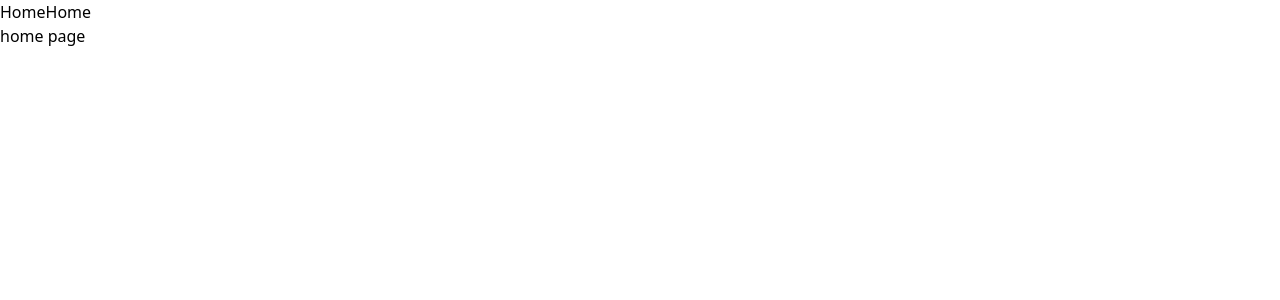
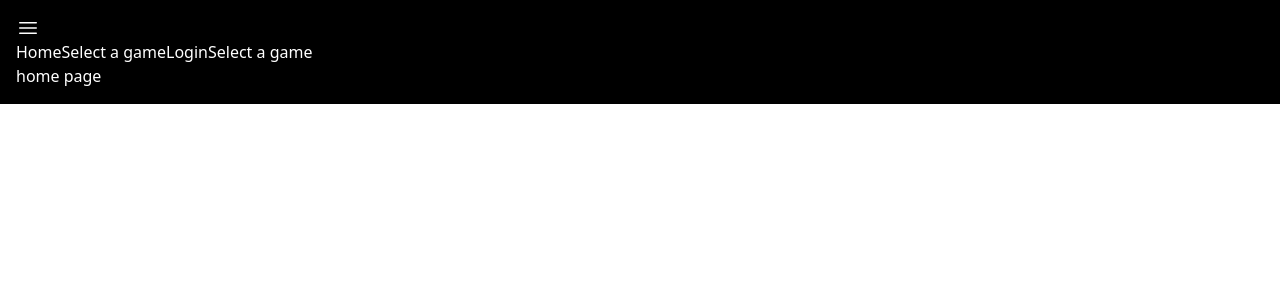
Before and after one commit to ishaaq08/react-and-relax, a React (Vite) app in the folder client/: page / in a window 1280 px wide. Shown: the top 300 px of the page. Built offline with nearby package versions, Linux system fonts and the light colour scheme.

Commit message:
added jsx for header

```diff
--- a/client/package.json
+++ b/client/package.json
@@ -7,6 +7,7 @@
     "dev": "vite"
   },
   "dependencies": {
+    "framer-motion": "^10.16.4",
     "react": "^18.2.0",
     "react-dom": "^18.2.0",
     "react-router-dom": "^6.4.2"
--- a/client/src/components/Header/index.jsx
+++ b/client/src/components/Header/index.jsx
@@ -1,14 +1,21 @@
+import { motion } from 'framer-motion';
 import { NavLink, Outlet } from 'react-router-dom';
+import { Hamburger } from '../Icons';
 
 const index = () => {
   return (
-    <>
+    <header className="bg-black text-white p-4">
+      <div>
+        <Hamburger />
+      </div>
       <nav>
         <NavLink to="/">Home</NavLink>
-        <NavLink to="/games">Home</NavLink>
+        <NavLink to="/games">Select a game</NavLink>
+        <NavLink to="/games">Login</NavLink>
+        <NavLink to="/games">Select a game</NavLink>
       </nav>
       <Outlet />
-    </>
+    </header>
   );
 };
 export default index;
--- a/client/src/components/Icons/index.jsx
+++ b/client/src/components/Icons/index.jsx
@@ -35,3 +35,22 @@ export const Ellipsis = () => {
     </svg>
   );
 };
+
+export const Logo = () => {
+  return (
+    <svg
+      xmlns="http://www.w3.org/2000/svg"
+      fill="none"
+      viewBox="0 0 24 24"
+      strokeWidth={1.5}
+      stroke="currentColor"
+      className="w-6 h-6"
+    >
+      <path
+        strokeLinecap="round"
+        strokeLinejoin="round"
+        d="M6.75 12a.75.75 0 11-1.5 0 .75.75 0 011.5 0zM12.75 12a.75.75 0 11-1.5 0 .75.75 0 011.5 0zM18.75 12a.75.75 0 11-1.5 0 .75.75 0 011.5 0z"
+      />
+    </svg>
+  );
+};
```
Also changed, not shown: 1 other file (tests, documents, lock files or other folders).
